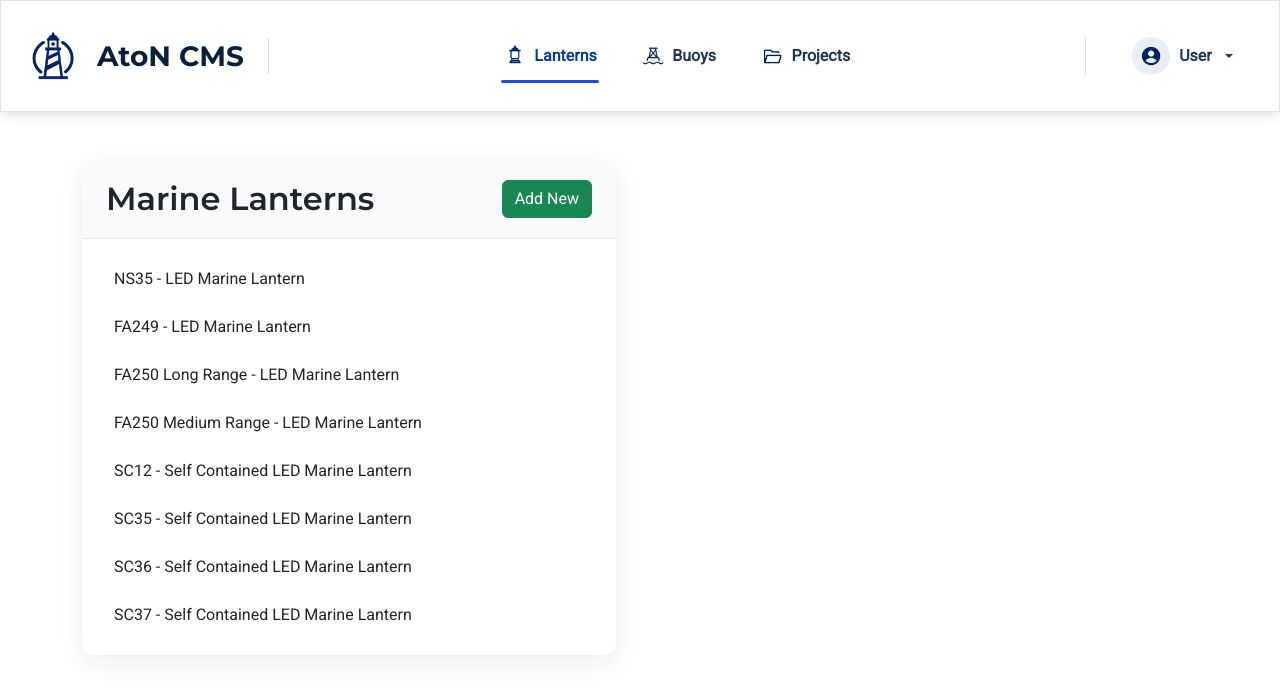
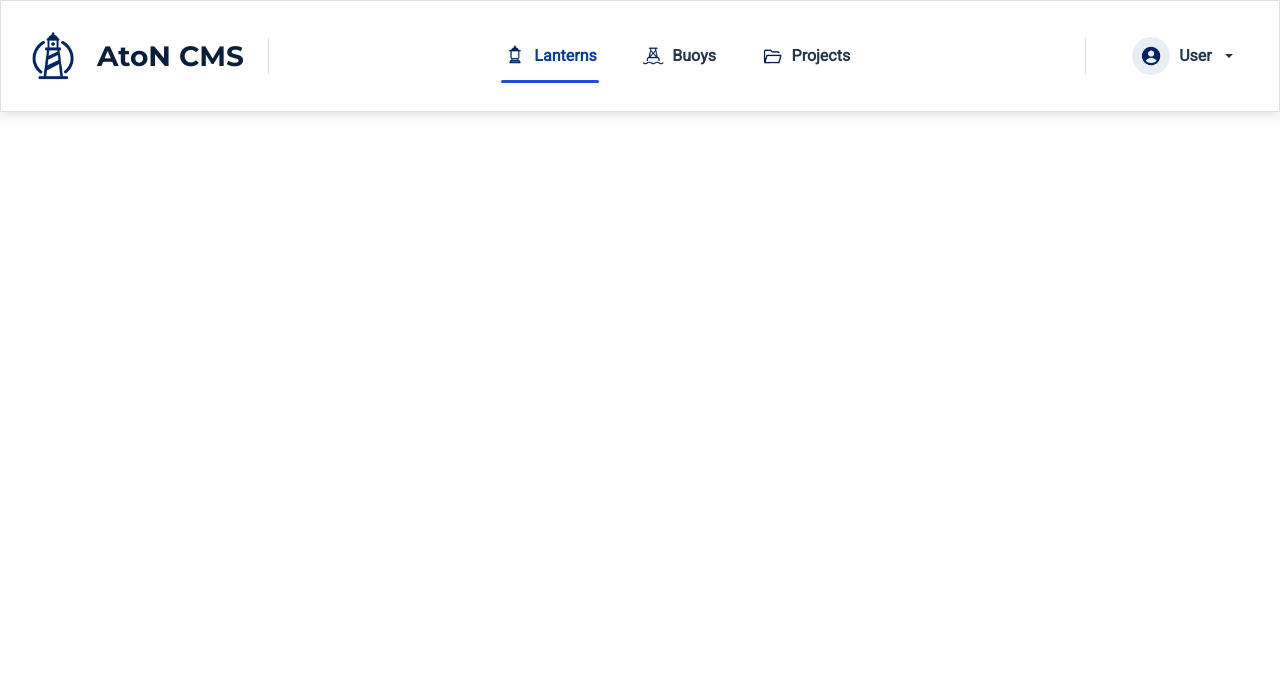
Before and after one commit to alfonsoscudiero/aton-cms, an Angular app: page / in a window 1280 px wide. Shown: the top 696 px of the page. Built offline with nearby package versions, Linux system fonts and the light colour scheme.

Commit message:
Configure routing for Lanterns and Buoys features

```diff
--- a/src/app/app.html
+++ b/src/app/app.html
@@ -1,3 +1,3 @@
 <aton-header></aton-header>
 
-<aton-lanterns></aton-lanterns>
+<router-outlet></router-outlet>
```
Also changed, not shown: src/app/app-routing.module.ts (added, +17 -0 lines).
